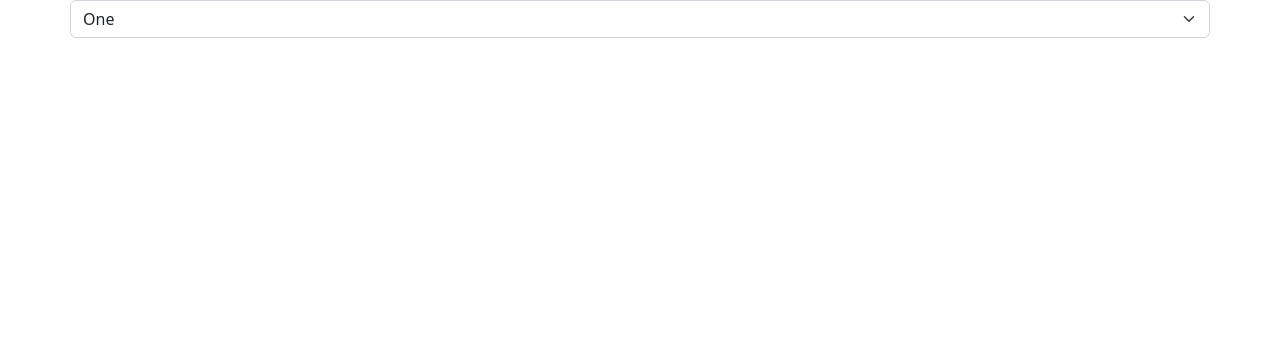
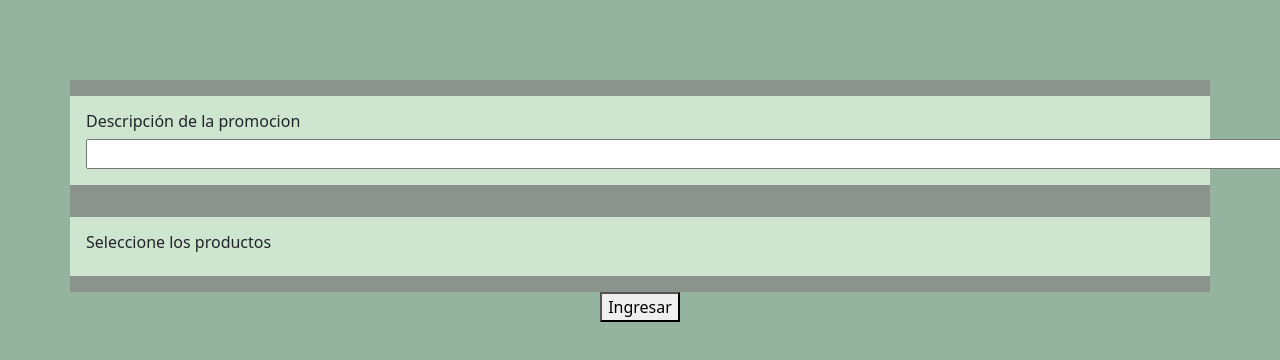
Before and after one commit to prodass/E-Commerce, a React (Create React App) app in the folder client/: page /descuento in a window 1280 px wide. Both pictures are taken after a click on the button "Crear una nueva promoción". Shown: the top 360 px of the page. Built offline with nearby package versions, Linux system fonts and the light colour scheme; no server answers.

Commit message:
app with routes

```diff
--- a/client/src/api/index.js
+++ b/client/src/api/index.js
@@ -6,8 +6,14 @@ function getTipos(){
     });
 }
 
+function getProductos(){
+    return new Promise((resolve,reject)=>{
+        fetch(url + "productos").then((response) => response.json()).then((json)=>resolve(json));
+    })
+}
 
 
 
 
-export {getTipos};
+
+export {getTipos, getProductos};
--- a/client/src/components/Home/Options.js
+++ b/client/src/components/Home/Options.js
@@ -8,9 +8,10 @@ import { getTipos } from "../../api";
 function Options(){
     const navigate = useNavigate();
     const [tipos, setTipos] = useState([]);
-    getTipos().then(json =>{
-        setTipos(json);
-    });
+    useEffect(()=>{
+        getTipos().then(json =>{setTipos(json);});
+    },[]);
+
 
     function handleClick(text){
         navigate("/" + text);
--- a/client/src/components/Promociones/Descuento/NuevaPromocion.js
+++ b/client/src/components/Promociones/Descuento/NuevaPromocion.js
@@ -1,15 +1,41 @@
-import React from "react";
+import React, { useEffect, useState } from "react";
+
+import "../../../styles/nuevaPromocion.css"
+
+import { getProductos } from "../../../api";
 
 function NuevaPromocion(){
+    const [productos, setProductos] = useState([]);
+    const [formValues, setFormValues] = useState({descripcion: "", productos: []});
+    useEffect(()=>{
+        getProductos().then(json =>{setProductos(json);});
+    },[]);
+
+
+    function handleFormChange(event){
+        const name = event.target.name;
+        const value = event.target.value;
+        setFormValues((prevValue) =>{
+            return{
+                ...prevValue,
+                [name]: value
+            };
+        });
+    }
+
     return <div className = "container text-center">
-        <div className = "row">
-        <select className="form-select col col-lg-6" aria-label="Default select example">
-            <option value="1">One</option>
-            <option value="2">Two</option>
-            <option value="3">Three</option>
-        </select>
+    <form>
+        <div className = "row form-div">
+            <div className = "col col-12 input-div">
+                <h6>Descripción de la promocion</h6>
+                <input type="text" name = "descripcion" size={125} required value={formValues.descripcion} onChange={handleFormChange}></input>
+            </div>
+            <div className = "col col-lg-12 input-div">
+                <h6>Seleccione los productos</h6>
+            </div>
         </div>
-
+        <button type ="submit">Ingresar</button>
+        </form>
     </div>
 }
 
--- a/client/src/components/Promociones/PopUp.js
+++ b/client/src/components/Promociones/PopUp.js
@@ -1,16 +1,23 @@
 import React, { useState } from "react";
+
+import { useNavigate } from "react-router-dom";
 
 import Modal from 'react-bootstrap/Modal';
 import Button from "../Promociones/Button";
 
 function PopUp(props){
+  const navigate = useNavigate();
   const [show, setShow] = useState(true);
 
   const handleModalClose = () => setShow(false);
 
+  function handleHide(){
+    navigate("/");
+  }
+
     return <div>
       <Modal show={show} onHide={handleModalClose} centered>
-        <Modal.Header closeButton>
+        <Modal.Header closeButton onHide={handleHide}>
           <Modal.Title>Seleccione una opción</Modal.Title>
         </Modal.Header>
         <Modal.Body>
--- a/client/src/styles/home.css
+++ b/client/src/styles/home.css
@@ -48,3 +48,7 @@
     margin: 5% 0;
     font-family: 'Inter', sans-serif;
 }
+.btn:hover{
+    background-color: #b2ccb5;
+    border-color: #8C938D;
+}
--- /dev/null
+++ b/client/src/styles/nuevaPromocion.css
@@ -0,0 +1,19 @@
+body {
+    margin: 0;
+    padding: 0;
+    text-align: center;
+    background-color: #94B49F;
+}
+
+.form-div{
+    background-color: #8C938D;
+    margin-top: 5rem;
+    text-align: left;
+}
+
+
+.input-div{
+    background-color: #CEE5D0;
+    margin: 1rem 0 1rem 0;
+    padding: 1rem;
+}
```
Also changed, not shown: client/src/data/tipo.js (deleted, +0 -19 lines), client/src/data/producto.js (deleted), client/src/data/promocion.js (deleted), client/src/data/subTipo.js (deleted), 2 other files (tests, documents, lock files or other folders).
